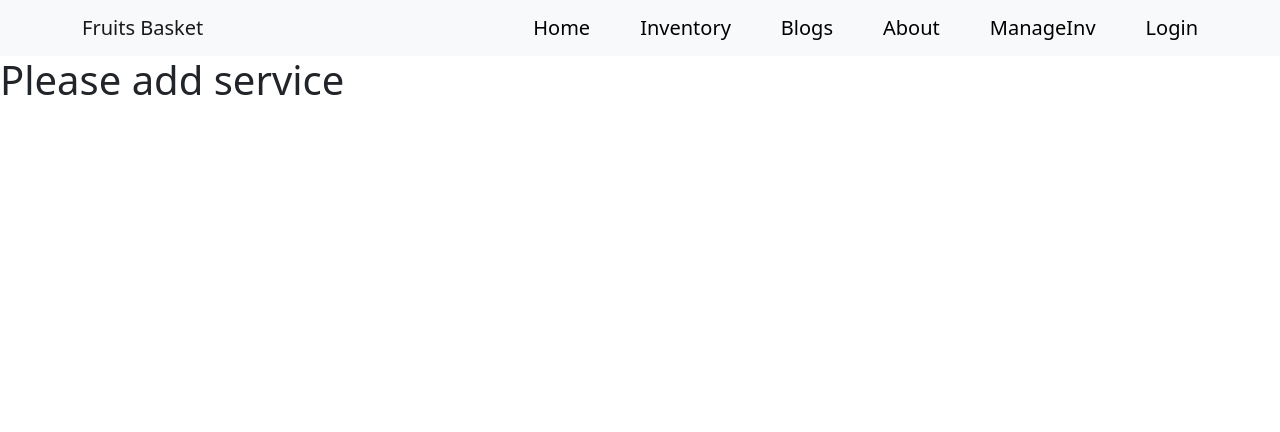
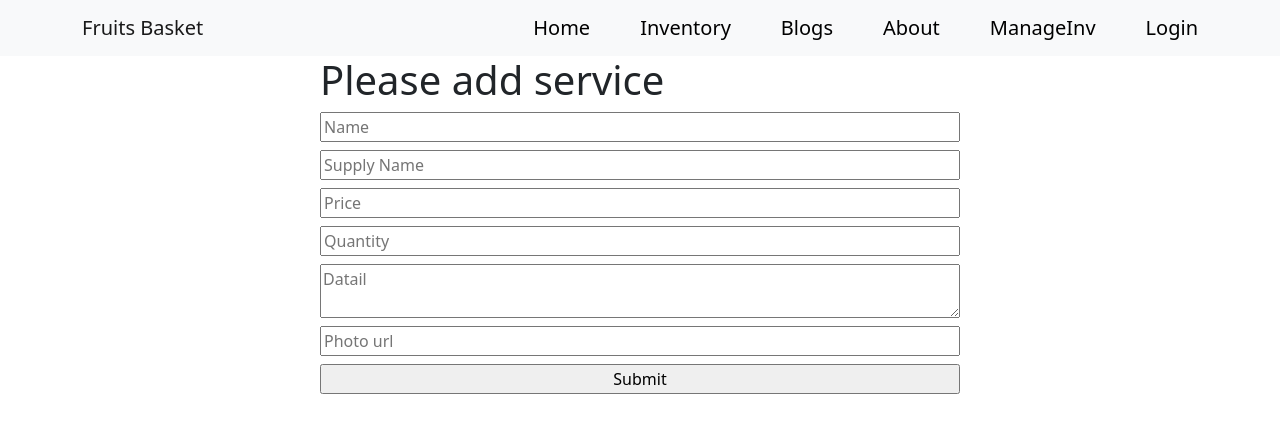
Before and after one commit to AB-Siddique278/-warehouse-management-client-side-11, a React (Create React App) app: page /additems in a window 1280 px wide. Shown: the top 432 px of the page. Built offline with nearby package versions, Linux system fonts and the light colour scheme; no server answers.

Commit message:
Create add items form

```diff
--- a/package.json
+++ b/package.json
@@ -12,6 +12,7 @@
     "react-bootstrap": "^2.3.1",
     "react-dom": "^18.1.0",
     "react-firebase-hooks": "^5.0.3",
+    "react-hook-form": "^7.30.0",
     "react-router-dom": "^6.3.0",
     "react-scripts": "5.0.1",
     "web-vitals": "^2.1.4"
--- a/src/Components/Pages/AddItems/AddItems.js
+++ b/src/Components/Pages/AddItems/AddItems.js
@@ -1,9 +1,21 @@
 import React from 'react';
+import { useForm } from "react-hook-form";
+const AddItems = () => {
+    const { register, handleSubmit, } = useForm();
+    const onSubmit = data => console.log(data);
+    return (
+        <div className='w-50 mx-auto'>
+            <h1>Please add service </h1>
+            <form className='d-flex flex-column' onSubmit={handleSubmit(onSubmit)}>
 
-const AddItems = () => {
-    return (
-        <div>
-            <h1>Please add service </h1>
+                <input className='mb-2' placeholder='Name'   {...register("name", { required: true, maxLength: 20 })} />
+                <input className='mb-2' placeholder='Supply Name'  {...register("sname")} />
+                <input className='mb-2' placeholder='Price'  type="number" {...register("price",)} />
+                <input className='mb-2' placeholder='Quantity'  type="number" {...register("quantity",)} />
+                <textarea className='mb-2' placeholder='Datail'  {...register("detail")} />
+                <input className='mb-2' placeholder='Photo url'  {...register("picture")} />
+                <input className='mb-2' placeholder=''  type="submit" />
+            </form>
 
 
 
```
Also changed, not shown: 1 other file (tests, documents, lock files or other folders).
